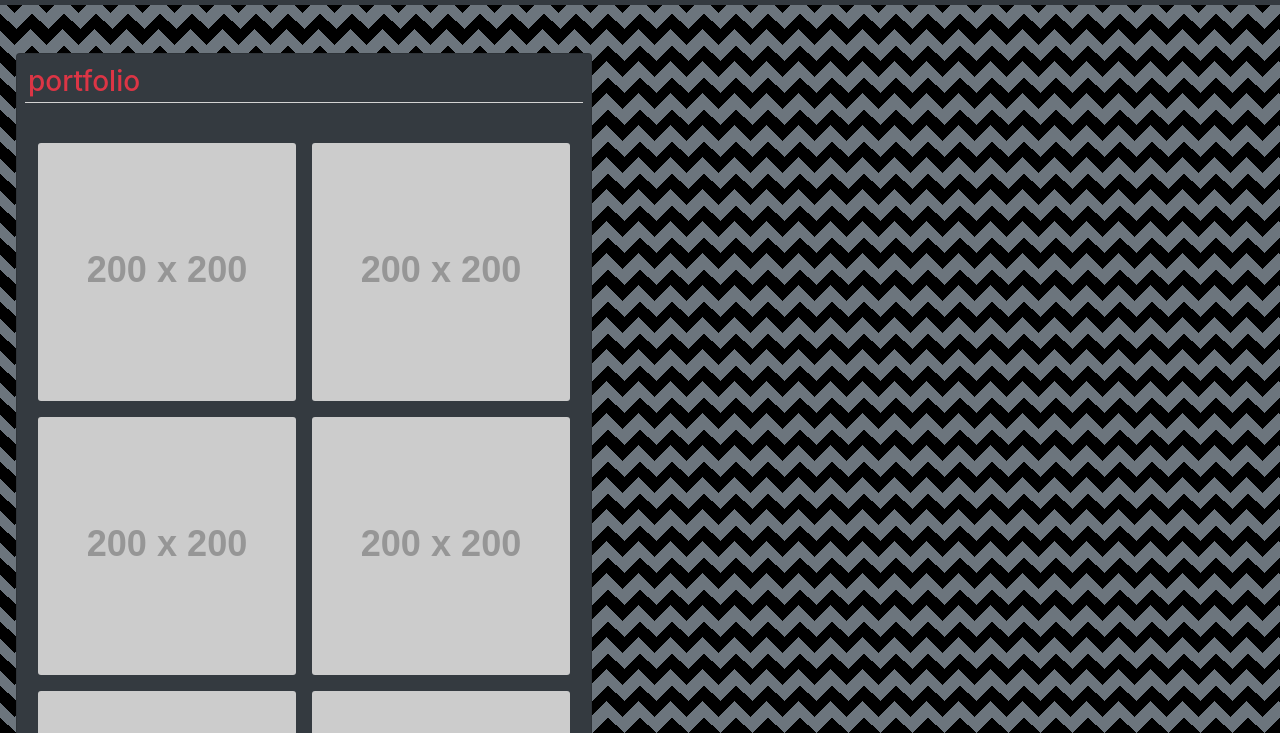
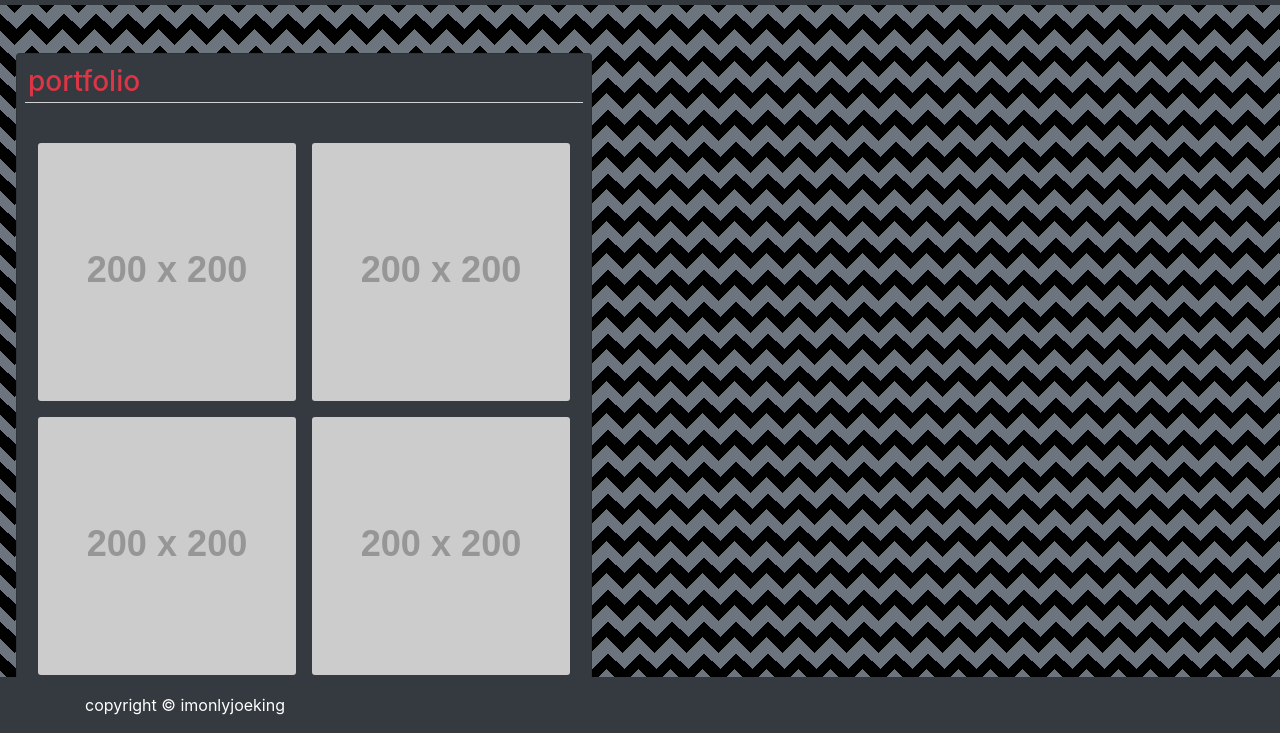
Before and after one commit to jking0186/hw2-portfolio, a plain HTML site: page portfolio.html in a window 1280 px wide. Shown: the part 67-800 px from the top of the page. Drawn offline with nearby package versions, Linux system fonts and the light colour scheme; placeholder pictures from the web are drawn by us.

Commit message:
finally done

```diff
--- a/portfolio.html
+++ b/portfolio.html
@@ -28,8 +28,8 @@
           </ul>
       </nav>
     <!-- Main Content -->
-    <!-- "https://placehold.it/200x200" -->
-    <div class="card text-danger bg-dark mb-3 m-3 mt-5 p-2" style="max-width: 36rem;">
+
+    <div class="card text-danger bg-dark mb-5 m-3 mt-5 p-2" style="max-width: 36rem;">
         <h3 class="card-title" class="border-bottom" style="border-bottom: 0.5px solid lightgray; padding: 3px;">portfolio</h3>
         <div class="card-body">
             <div class="row">
@@ -58,6 +58,15 @@
             </div>
         </div>
     </div>
+
+    <!-- Page Footer -->
+
+    <footer class="footer bg-dark mt-auto fixed-bottom py-3">
+        <div class="container">
+          <span class="text-white text-sm-center">copyright &copy; imonlyjoeking</span>
+        </div>
+    </footer>
+
 <script src="https://code.jquery.com/jquery-3.5.1.slim.min.js" integrity="sha384-DfXdz2htPH0lsSSs5nCTpuj/zy4C+OGpamoFVy38MVBnE+IbbVYUew+OrCXaRkfj" crossorigin="anonymous"></script>
 <script src="https://cdn.jsdelivr.net/npm/popper.js@1.16.0/dist/umd/popper.min.js" integrity="sha384-Q6E9RHvbIyZFJoft+2mJbHaEWldlvI9IOYy5n3zV9zzTtmI3UksdQRVvoxMfooAo" crossorigin="anonymous"></script>
 <script src="https://stackpath.bootstrapcdn.com/bootstrap/4.5.0/js/bootstrap.min.js" integrity="sha384-OgVRvuATP1z7JjHLkuOU7Xw704+h835Lr+6QL9UvYjZE3Ipu6Tp75j7Bh/kR0JKI" crossorigin="anonymous"></script>
--- a/style.css
+++ b/style.css
@@ -12,6 +12,9 @@ body {
   font-size: 26px ;
 }
 
+#sticky-footer {
+  flex-shrink: none;
+}
 
 
 /* Media Queries */
```
Also changed, not shown: contact.html (+9 -0 lines), index.html (+8 -1 lines).
